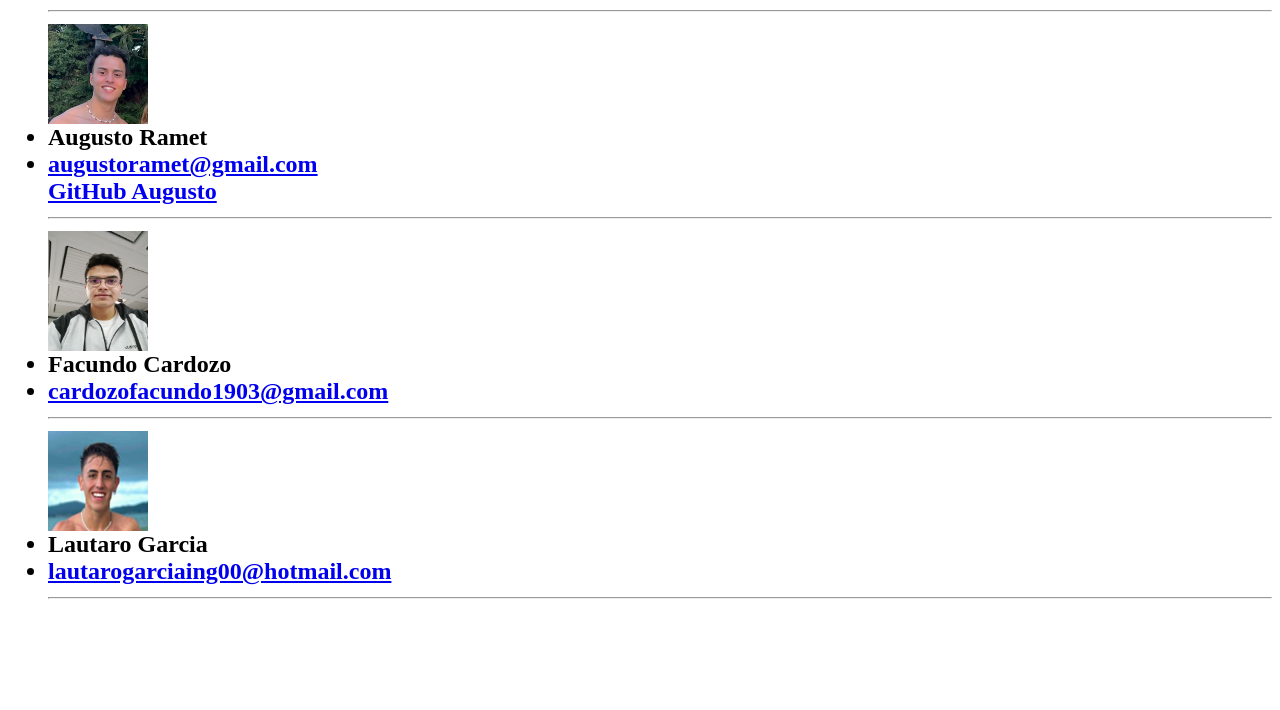
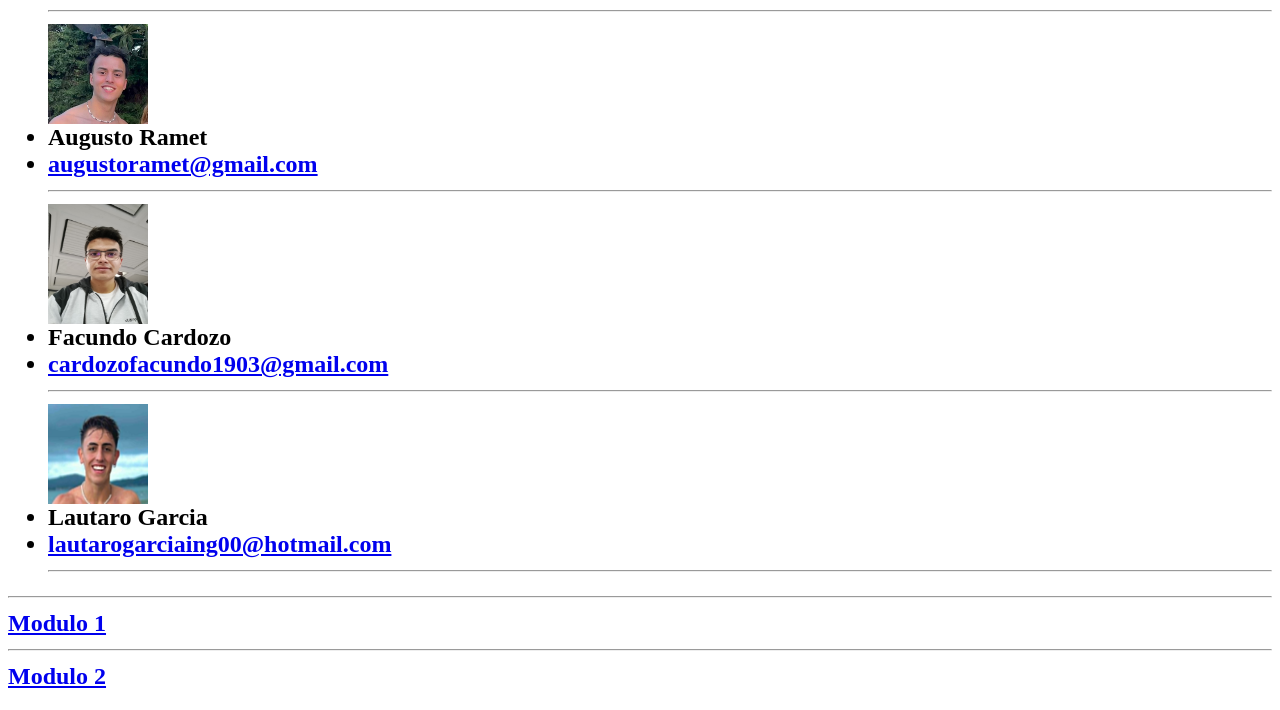
Before and after one commit to LRub10/CV_Rubio-, a plain HTML site: page index.html in a window 1280 px wide. Shown: the part 707-1417 px from the top of the page. Before the commit the page ends 1350 px from the top, so only its background shows below. Drawn offline with Linux system fonts and the light colour scheme.

Commit message:
Update index.html

```diff
--- a/index.html
+++ b/index.html
@@ -26,7 +26,7 @@
 <img src=augusto.jpeg width="100" height="100">
 <li>Augusto Ramet
 <li> <a href="mailto://augustoramet@gmail.com "> augustoramet@gmail.com  </a></li>
-<a href="https://github.com/augustoramet/Modulo1"> GitHub Augusto </a>
+
 <hr>
 <img src=facu.jpeg width="100" height="120">
 <li> Facundo Cardozo
@@ -38,7 +38,13 @@
 <hr>
 </ul>
 
+<hr>
 
+<a href="https://github.com/augustoramet/Modulo1"> Modulo 1 </a>
+
+<hr>
+
+<a href="https://github.com/Monsalva10/Modulo2"> Modulo 2 </a>
 
 
 
```
